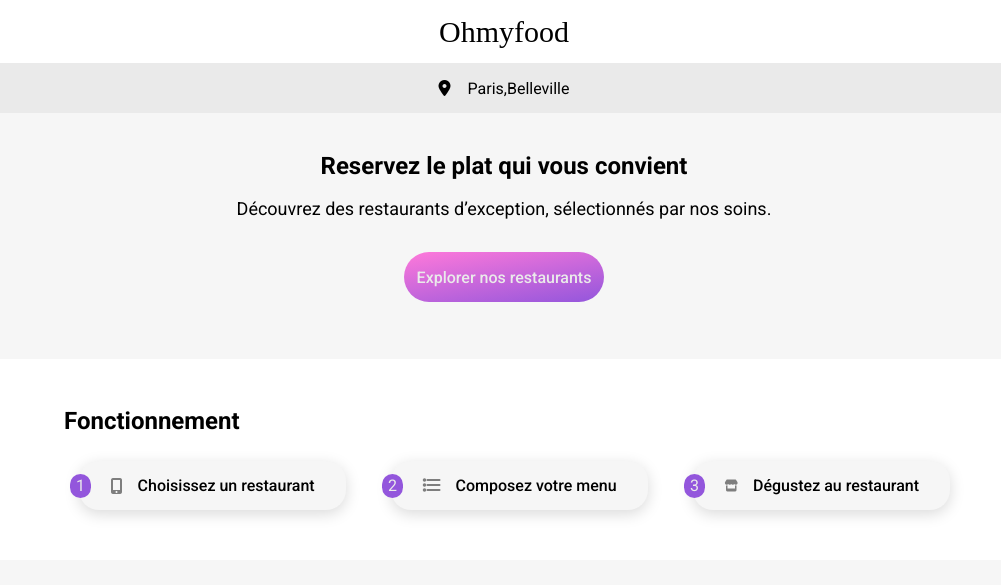
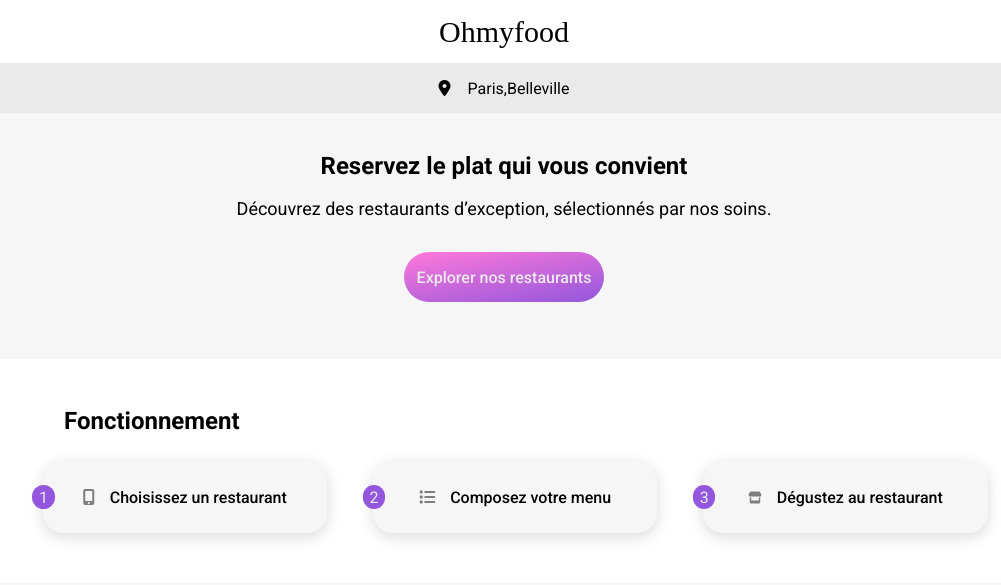
Before and after one commit to heilea/ohmyfood, a website: page index.html in a window 1280 px wide. Shown: the top 585 px of the page, without its empty margins (136-1137 px from the left). Drawn offline with Linux system fonts and the light colour scheme; a web font is replaced by a local one.

Commit message:
responsive menu 90%

```diff
--- a/SCSS/menu.scss
+++ b/SCSS/menu.scss
@@ -109,6 +109,8 @@ img{
     background-color: #F6F6F6;
     .title{
         margin-bottom: 12px;
+        margin-left: 13px;
+
 
         &::after{
             content: '';
@@ -233,3 +235,18 @@ footer{
         }
     }
 }
+
+@media screen and (min-width: 749px){
+    .menu{
+        padding: 0px 125px;
+    }
+    .main-container{
+        margin: 0px 90px;
+    }
+}
+
+@media screen and (min-width: 1024px){
+    .main-container{
+        margin: 0px 193px;
+    }
+}
--- a/SCSS/style.scss
+++ b/SCSS/style.scss
@@ -70,22 +70,26 @@ main{
      width: 100%;
      display: flex;
      flex-direction: column;
+     align-items: center;
      gap: 26px;
      padding: 0px 20px;
      margin-top: 48px;
      background-color: #FFFFFF;
 
+     .title{
+        align-self: flex-start;
+     }
     .step-container{
          @extend .flex-center;
          flex-direction: column;
          gap: 24px;
-
+         width: 100%
     }
     .step{
          @extend .flex-center;
                 gap: 15px;
                 width: 100%;
-                padding: 15px 30px;
+                height: 72px;
                 background-color: #F6F6F6;
                 border-radius: 20px;
                 box-shadow: 0px 4px 15px 0px rgba(0,0,0,.15);
@@ -228,16 +232,18 @@ footer{
 
 /**********Partie responsive**********/
 
+@media  (min-width: 749px){
+    .step{
+        width: inherit;
+    }
+}
 
-@media  (min-width: 1024px){
+@media screen and (min-width: 1024px){
 
     .section-intro{
         .intro{
             gap: 18px;
         }
-    }
-    h2{
-        margin-left: 180px;
     }
     .grid {
         display: grid;
@@ -245,15 +251,19 @@ footer{
         margin: 0px 180px;
         column-gap: 100px;
         row-gap: 50px;
-
     }
     .article-step{
+        .title{
+                align-self: flex-start;
+        }
         .step-container{
         flex-direction: row;
+        width: 78%;
+        }
+    }
+    h2{
+        margin-left: 180px;
+    }
 
-    }
-    .number-position{
-        width: auto;
-    }
+
 }
-}
--- a/index.html
+++ b/index.html
@@ -32,11 +32,11 @@
         <article class="article-step">
             <h2 class="title">Fonctionnement</h2>
 
-            <div class="step-container">
+           <div class="step-container">
                 <div class="number-position"><p class="number">1</p><div class="step"> <i class="fa-solid fa-mobile-screen-button"></i><p>Choisissez un restaurant</p></div></div>
-                <div class="number-position"><p class="number">2</p><div class="step"><div><i class="fa-solid fa-ellipsis-vertical"></i><i class="fa-solid fa-bars"></i></div><p>Composez votre menu</p></div></div>
+                <div class="number-position"><p class="number">2</p><div class="step"> <i class="fa-solid fa-list"></i><p>Composez votre menu</p></div></div>
                 <div class="number-position"><p class="number">3</p><div class="step"> <i class="fa-solid fa-store fa-xs"></i><p>Dégustez au restaurant</p></div></div>
-
+            </div>
         </article>
     </section>
 
```
Also changed, not shown: assets/css/menu.css, assets/css/style.css, 2 other files.
